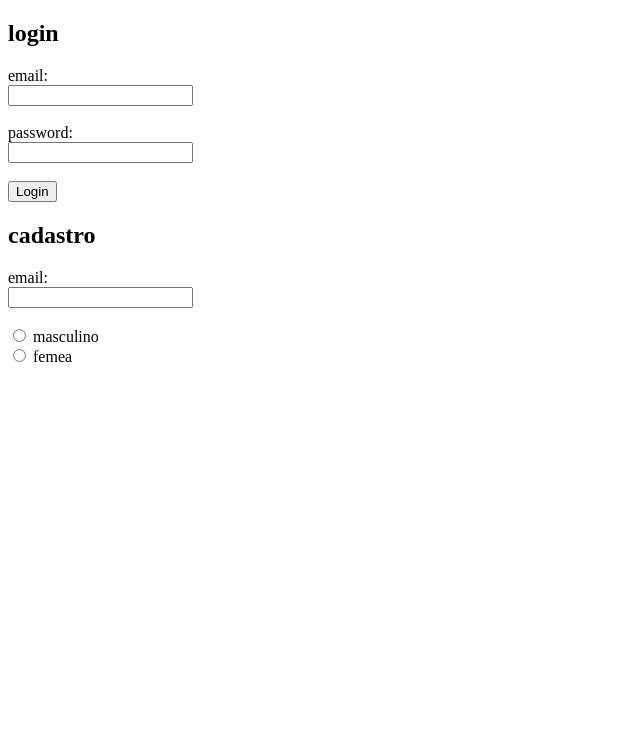
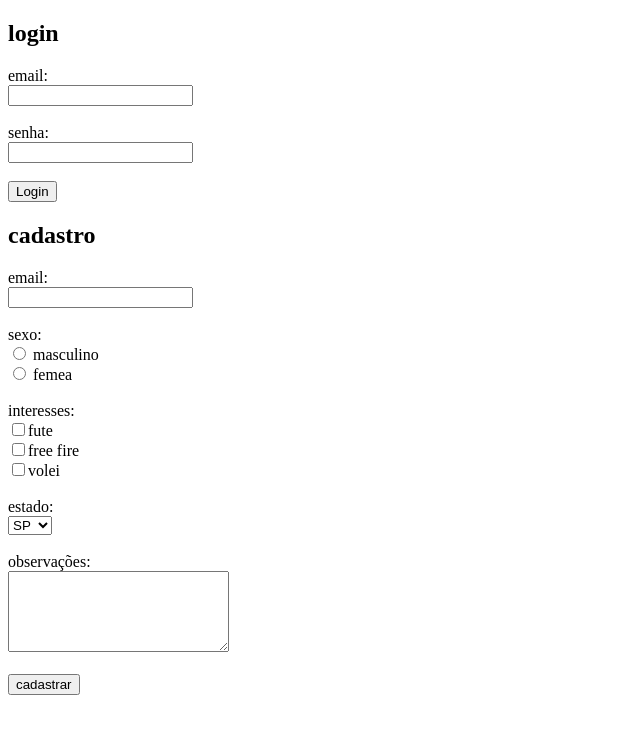
Before and after one commit to drei1/Domine-Web-Udemy, a plain HTML site: page HTML 5/Testes/formulario.html in a window 1280 px wide. Shown: the whole page, without its empty margins (0-640 px from the left). Drawn offline with Linux system fonts and the light colour scheme.

Commit message:
aprendi um formulario

```diff
--- a/HTML 5/Testes/formulario.html
+++ b/HTML 5/Testes/formulario.html
@@ -12,7 +12,7 @@
     <form>
         email: <br>
         <input type="text" name="email"> <br><br>
-        password: <br>
+        senha: <br>
         <input type="password" name="pass"> <br><br>
 
         <input type="submit" value="Login">
@@ -21,10 +21,25 @@
     <form>
         email: <br>
         <input type="text" name="email"><br><br>
+        sexo:<br>
         <input type="radio" name="sexo" value="m"> masculino<br>
-        <input type="radio" name="sexo" value="f"> femea<br>
+        <input type="radio" name="sexo" value="f"> femea<br><br>
     </form>
-
+    interesses:<br>
+    <input type="checkbox" name="interesses">fute<br>
+    <input type="checkbox" name="interesses">free fire<br>
+    <input type="checkbox" name="interesses">volei<br><br>
+    estado:<br>
+    <select name="estado">
+        <option value="sp">SP</option>
+        <option value="rj">RJ</option>
+        <option value="rs">RS</option>
+        <option value="mg">MG</option>
+        <option value="am">AM</option>
+    </select><br><br>
+    observações:<br>
+    <textarea name="observações" cols="25" rows="5"></textarea><br><br>
+    <input type="submit" value="cadastrar">
 </body>
 
 </html>
```
